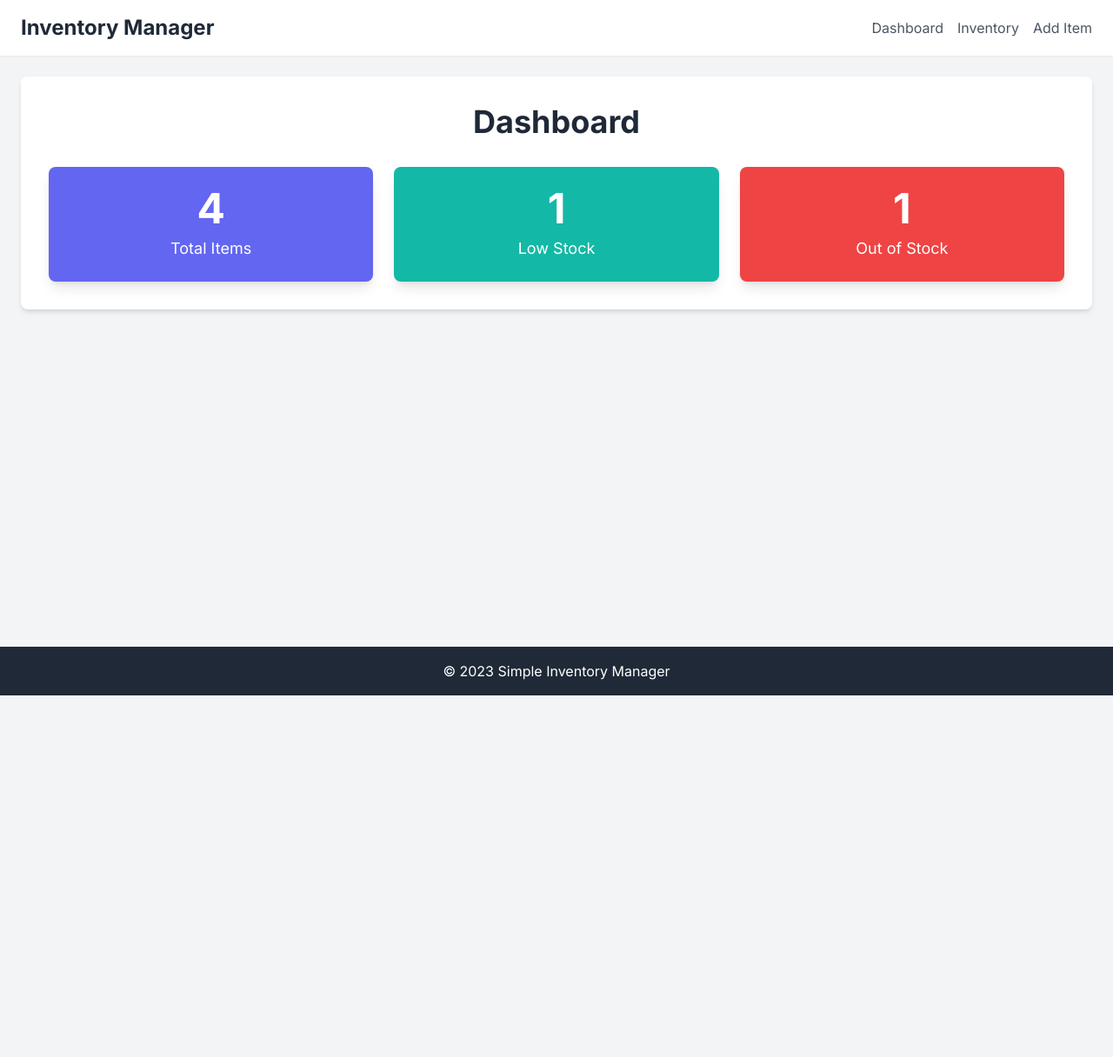
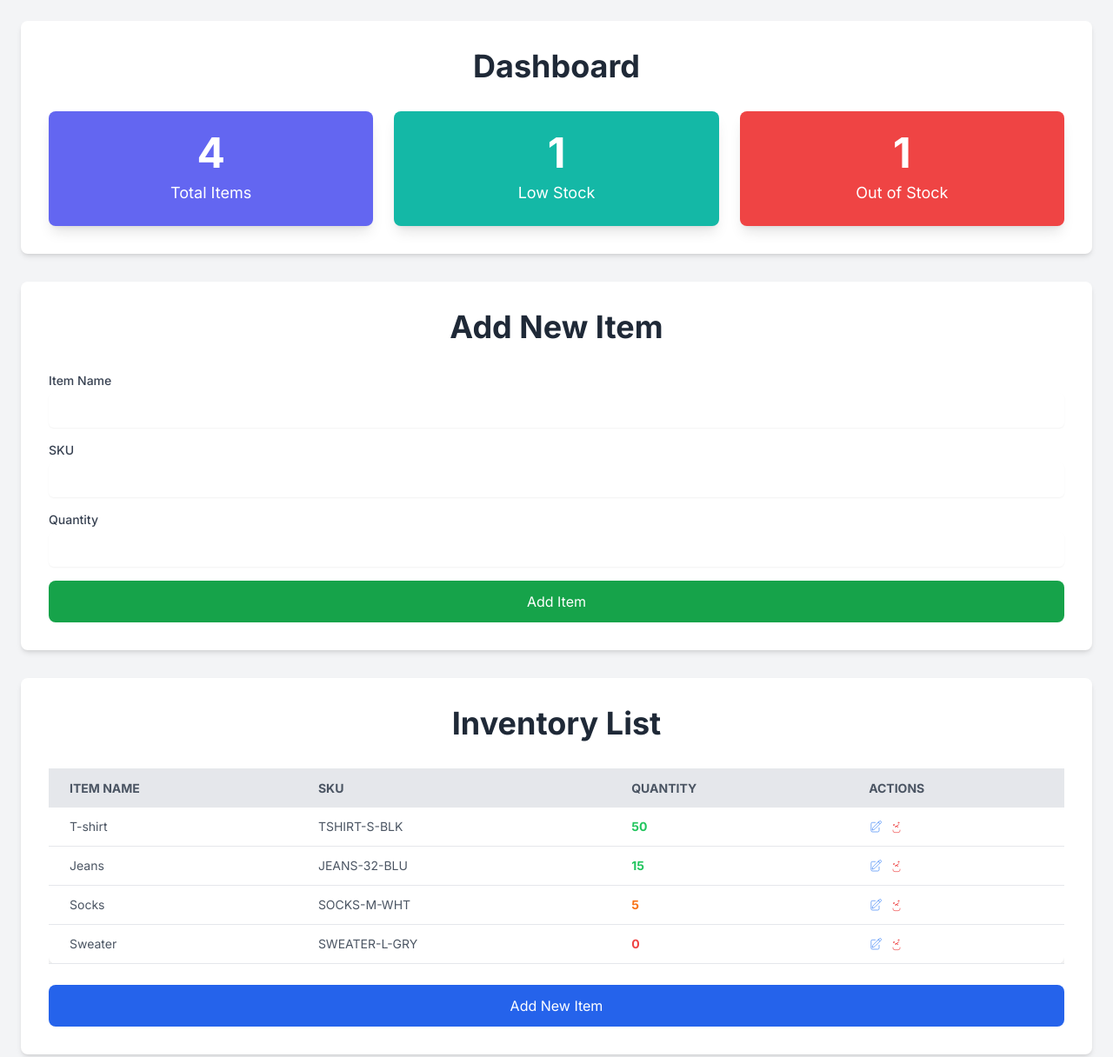
Before and after one commit to Shaurya1504/Shaurya, a plain HTML site: page index.html in a window 1280 px wide. Shown: the top 1216 px of the page at 87% size. Before the commit the page ends 800 px from the top, so only its background shows below. Drawn offline with nearby package versions, Linux system fonts and the light colour scheme.

Commit message:
Update index.html
Signed-off-by: Shaurya1504 <shaurya.berawala@somaiya.edu>

```diff
--- a/index.html
+++ b/index.html
@@ -15,24 +15,11 @@
 </head>
 <body class="bg-gray-100 min-h-screen flex flex-col">
 
-    <!-- Header and Navigation -->
-    <header class="bg-white shadow-sm sticky top-0 z-50">
-        <div class="container mx-auto px-6 py-4 flex justify-between items-center">
-            <a href="#" class="text-2xl font-bold text-gray-800" onclick="showPage('dashboard')">Inventory Manager</a>
-            <nav>
-                <ul class="flex space-x-4">
-                    <li><a href="#" class="text-gray-600 hover:text-blue-600 transition duration-300" onclick="showPage('dashboard')">Dashboard</a></li>
-                    <li><a href="#" class="text-gray-600 hover:text-blue-600 transition duration-300" onclick="showPage('inventory-list')">Inventory</a></li>
-                    <li><a href="#" class="text-gray-600 hover:text-blue-600 transition duration-300" onclick="showPage('item-form')">Add Item</a></li>
-                </ul>
-            </nav>
-        </div>
-    </header>
+    <!-- Main content container to hold all sections -->
+    <main class="flex-grow container mx-auto p-6 flex flex-col gap-8">
 
-    <main class="flex-grow container mx-auto p-6">
-
-        <!-- Page 1: Dashboard -->
-        <div id="dashboard" class="page bg-white p-8 rounded-lg shadow-md transition-opacity duration-300">
+        <!-- Dashboard Section -->
+        <div id="dashboard" class="bg-white p-8 rounded-lg shadow-md">
             <h1 class="text-4xl font-bold text-center text-gray-800 mb-8">Dashboard</h1>
             <div class="grid grid-cols-1 md:grid-cols-3 gap-6">
                 <div class="bg-indigo-500 text-white p-6 rounded-lg shadow-lg text-center">
@@ -50,29 +37,8 @@
             </div>
         </div>
 
-        <!-- Page 2: Inventory List -->
-        <div id="inventory-list" class="page bg-white p-8 rounded-lg shadow-md hidden">
-            <h1 class="text-4xl font-bold text-center text-gray-800 mb-8">Inventory List</h1>
-            <div class="overflow-x-auto">
-                <table class="min-w-full bg-white rounded-lg shadow-md" id="inventory-table">
-                    <thead class="bg-gray-200 text-gray-600 uppercase text-sm leading-normal">
-                        <tr>
-                            <th class="py-3 px-6 text-left">Item Name</th>
-                            <th class="py-3 px-6 text-left">SKU</th>
-                            <th class="py-3 px-6 text-left">Quantity</th>
-                            <th class="py-3 px-6 text-left">Actions</th>
-                        </tr>
-                    </thead>
-                    <tbody class="text-gray-600 text-sm font-light" id="inventory-list-body">
-                        <!-- Inventory items will be rendered here -->
-                    </tbody>
-                </table>
-            </div>
-            <button class="mt-6 w-full py-3 bg-blue-600 text-white rounded-lg hover:bg-blue-700 transition duration-300" onclick="showPage('item-form')">Add New Item</button>
-        </div>
-
-        <!-- Page 3: Add/Edit Item Form -->
-        <div id="item-form" class="page bg-white p-8 rounded-lg shadow-md hidden">
+        <!-- Add/Edit Item Form Section -->
+        <div id="item-form" class="bg-white p-8 rounded-lg shadow-md">
             <h1 class="text-4xl font-bold text-center text-gray-800 mb-8" id="form-title">Add New Item</h1>
             <form id="inventory-form" class="space-y-4">
                 <input type="hidden" id="item-id">
@@ -92,6 +58,28 @@
             </form>
         </div>
 
+        <!-- Inventory List Section -->
+        <div id="inventory-list" class="bg-white p-8 rounded-lg shadow-md">
+            <h1 class="text-4xl font-bold text-center text-gray-800 mb-8">Inventory List</h1>
+            <div class="overflow-x-auto">
+                <table class="min-w-full bg-white rounded-lg shadow-md" id="inventory-table">
+                    <thead class="bg-gray-200 text-gray-600 uppercase text-sm leading-normal">
+                        <tr>
+                            <th class="py-3 px-6 text-left">Item Name</th>
+                            <th class="py-3 px-6 text-left">SKU</th>
+                            <th class="py-3 px-6 text-left">Quantity</th>
+                            <th class="py-3 px-6 text-left">Actions</th>
+                        </tr>
+                    </thead>
+                    <tbody class="text-gray-600 text-sm font-light" id="inventory-list-body">
+                        <!-- Inventory items will be rendered here -->
+                    </tbody>
+                </table>
+            </div>
+            <!-- This button now scrolls to the form instead of changing the page -->
+            <button class="mt-6 w-full py-3 bg-blue-600 text-white rounded-lg hover:bg-blue-700 transition duration-300" onclick="document.getElementById('item-form').scrollIntoView({ behavior: 'smooth' })">Add New Item</button>
+        </div>
+
     </main>
 
     <footer class="bg-gray-800 text-white text-center py-4 mt-6">
@@ -108,33 +96,6 @@
         ];
 
         let currentId = 5;
-
-        // Function to show a specific page and hide others
-        function showPage(pageId) {
-            const pages = document.querySelectorAll('.page');
-            pages.forEach(page => {
-                page.classList.add('hidden');
-                page.classList.remove('opacity-100');
-            });
-
-            const activePage = document.getElementById(pageId);
-            if (activePage) {
-                activePage.classList.remove('hidden');
-                setTimeout(() => activePage.classList.add('opacity-100'), 50);
-            }
-
-            // Update content based on the page
-            if (pageId === 'dashboard') {
-                updateDashboard();
-            } else if (pageId === 'inventory-list') {
-                renderInventory();
-            } else if (pageId === 'item-form') {
-                document.getElementById('inventory-form').reset();
-                document.getElementById('form-title').textContent = 'Add New Item';
-                document.getElementById('submit-button').textContent = 'Add Item';
-                document.getElementById('item-id').value = '';
-            }
-        }
 
         // Dashboard logic
         function updateDashboard() {
@@ -205,34 +166,45 @@
                 });
             }
 
-            // After adding/editing, show the inventory list page
-            showPage('inventory-list');
+            // After adding/editing, re-render and reset the form
+            renderInventory();
+            updateDashboard();
+            document.getElementById('inventory-form').reset();
+            document.getElementById('form-title').textContent = 'Add New Item';
+            document.getElementById('submit-button').textContent = 'Add Item';
+            document.getElementById('item-id').value = '';
         });
 
         function editItem(id) {
             const item = inventory.find(i => i.id === id);
             if (item) {
+                // Populate the form with item data for editing
                 document.getElementById('form-title').textContent = `Edit: ${item.name}`;
                 document.getElementById('submit-button').textContent = 'Update Item';
                 document.getElementById('item-id').value = item.id;
                 document.getElementById('item-name').value = item.name;
                 document.getElementById('item-sku').value = item.sku;
                 document.getElementById('item-quantity').value = item.quantity;
-                showPage('item-form');
+
+                // Scroll to the form section for editing
+                document.getElementById('item-form').scrollIntoView({ behavior: 'smooth' });
             }
         }
 
         function deleteItem(id) {
-            if (confirm('Are you sure you want to delete this item?')) {
-                inventory = inventory.filter(item => item.id !== id);
-                renderInventory();
-                updateDashboard();
-            }
+            // Replaced `confirm()` with a console log as it's not supported in this environment
+            console.log("Deletion requested for item ID:", id);
+
+            // Filter the inventory to remove the item
+            inventory = inventory.filter(item => item.id !== id);
+            renderInventory();
+            updateDashboard();
         }
 
-        // Initial page load
+        // Initial load of all sections
         document.addEventListener('DOMContentLoaded', () => {
-            showPage('dashboard');
+            updateDashboard();
+            renderInventory();
         });
 
     </script>
```
